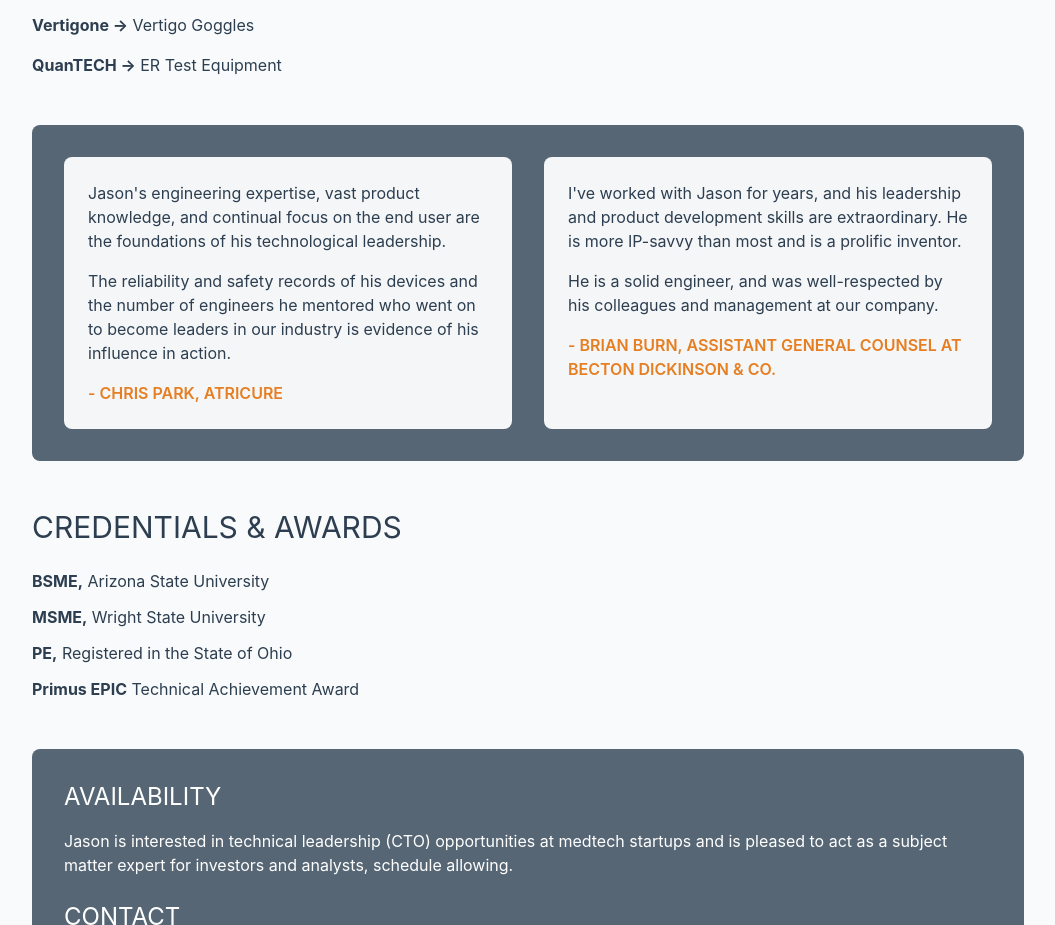
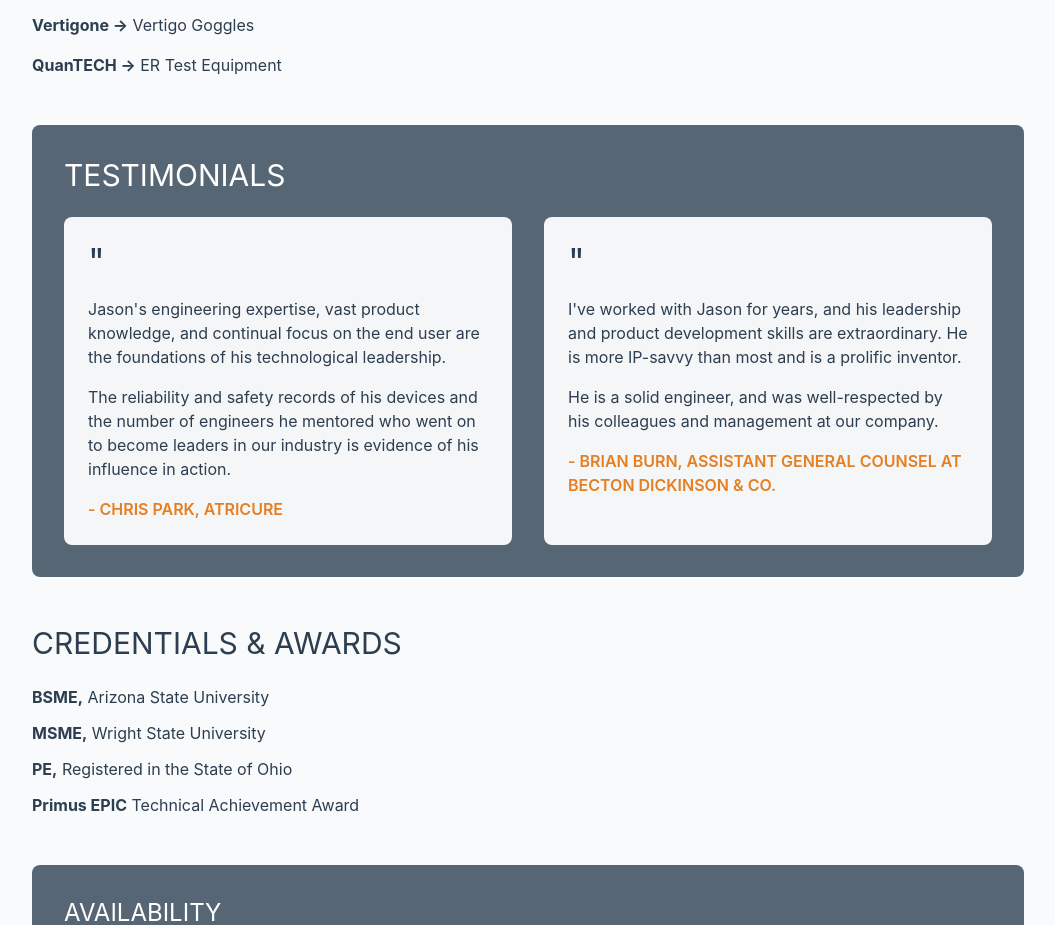
Before and after one commit to MechEng70/info, a plain HTML site: page index.html in a window 1280 px wide. Shown: the part 1683-2608 px from the top of the page, without its empty margins (112-1167 px from the left). Drawn offline with nearby package versions, Linux system fonts and the light colour scheme.

Commit message:
Update index.html

```diff
--- a/index.html
+++ b/index.html
@@ -132,16 +132,21 @@
             </ul>
         </section>
 
-        <section class="grid grid-cols-1 md:grid-cols-2 gap-8 mb-12 p-8 bg-primary rounded-lg">
+        <section class="bg-primary p-8 rounded-lg mb-12">
+            <h2 class="text-3xl text-white mb-6">TESTIMONIALS</h2>
+            <div class="grid grid-cols-1 md:grid-cols-2 gap-8">
                 <div class="quote-box p-6 rounded-lg">
+                    <div class="text-4xl text-primary-blue mb-4">"</div>
                     <p class="mb-4">Jason's engineering expertise, vast product knowledge, and continual focus on the end user are the foundations of his technological leadership.</p>
                     <p class="mb-2">The reliability and safety records of his devices and the number of engineers he mentored who went on to become leaders in our industry is evidence of his influence in action.</p>
                     <p class="text-accent font-semibold mt-4">- CHRIS PARK, ATRICURE</p>
                 </div>
                 <div class="quote-box p-6 rounded-lg">
+                    <div class="text-4xl text-primary-blue mb-4">"</div>
                     <p class="mb-4">I've worked with Jason for years, and his leadership and product development skills are extraordinary. He is more IP-savvy than most and is a prolific inventor.</p>
                     <p class="mb-2">He is a solid engineer, and was well-respected by his colleagues and management at our company.</p>
                     <p class="text-accent font-semibold mt-4">- BRIAN BURN, ASSISTANT GENERAL COUNSEL AT BECTON DICKINSON & CO.</p>
+                </div>
             </div>
         </section>
 
```
Lines whose indentation alone changed are shown as unchanged.
